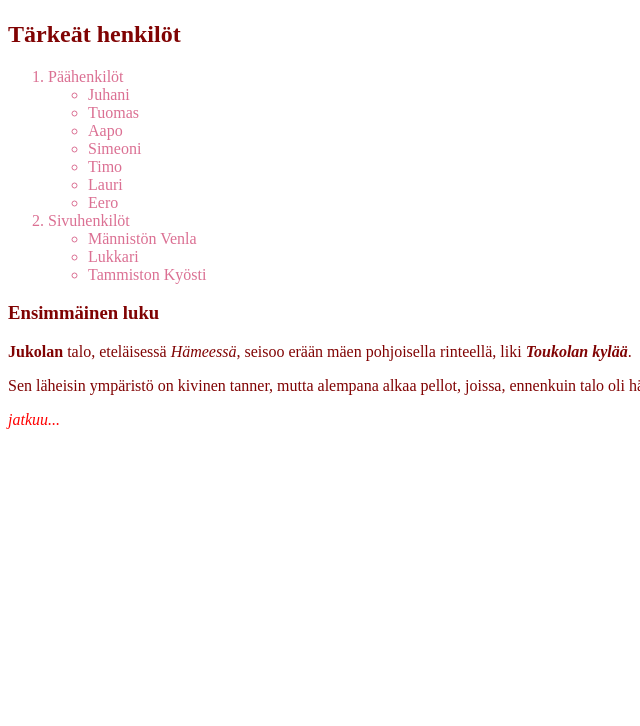
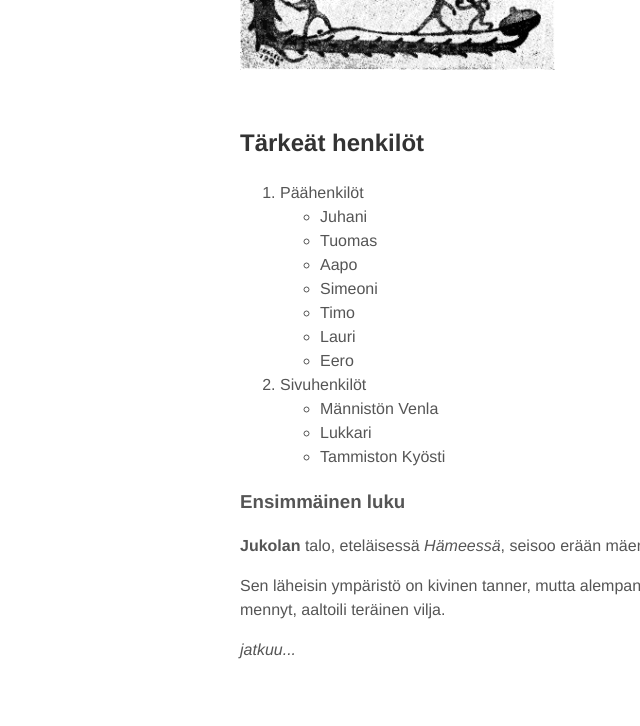
Before and after one commit to minnalait/Lapio-website, a plain HTML site: page index.html in a window 1280 px wide. Shown: the part 580-1306 px from the top of the page, without its empty margins (0-640 px from the left). Before the commit the page ends 1017 px from the top, so only its background shows below. Drawn offline with Linux system fonts and the light colour scheme.

Commit message:
Osa 3. Yhdestoista tehtävä

```diff
--- a/index.html
+++ b/index.html
@@ -8,7 +8,7 @@
   <title>Lapio website</title>
 </head>
 
-
+<body>
 <!--Tee tehtävät tänne-->
   <a href="./toinen.html">Aleksis Kivi</a>
   <h1 id="sininen_otsikko">Seitsemän veljestä</h1>
--- a/style.css
+++ b/style.css
@@ -1,8 +1,23 @@
-.punaiset { color: rgb(128, 3, 3); }
-#sininen_otsikko {
+/* .punaiset { color: rgb(128, 3, 3); } */
+/* #sininen_otsikko {
     color : blue;
+} */
+
+/* #jatkuu {color:red;}
+
+.pinkit {color: palevioletred;} */
+
+body {
+    margin: 0 auto;
+    max-width: 50em;
+    font-family: 'Helvetica', 'Arial', sans-serif;
+    line-height: 1.5;
+    padding: 4em 1em;
+    color: #555;
 }
 
-#jatkuu {color:red;}
-
-.pinkit {color: palevioletred;}
+h2 {
+    margin-top: 1em;
+    padding-top: 1em;
+    color: #333;
+}
```
